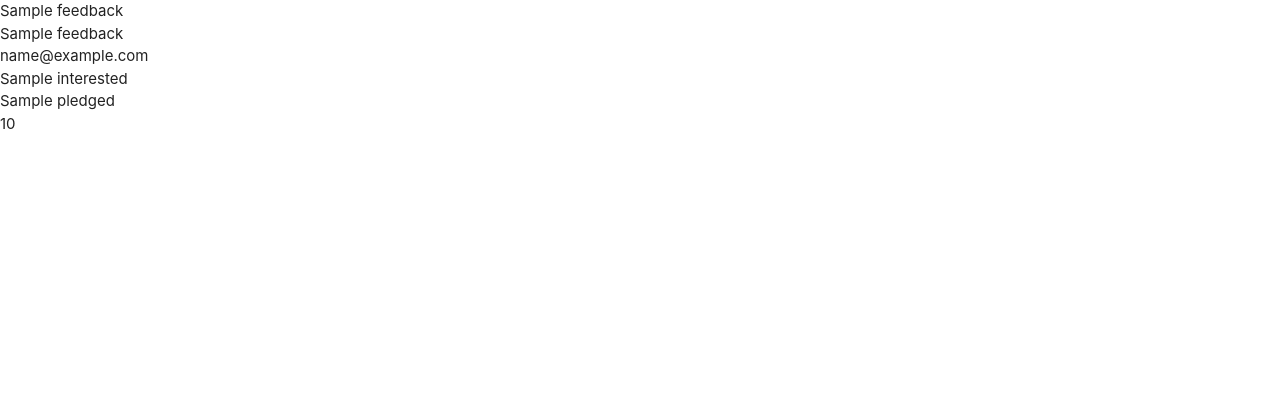
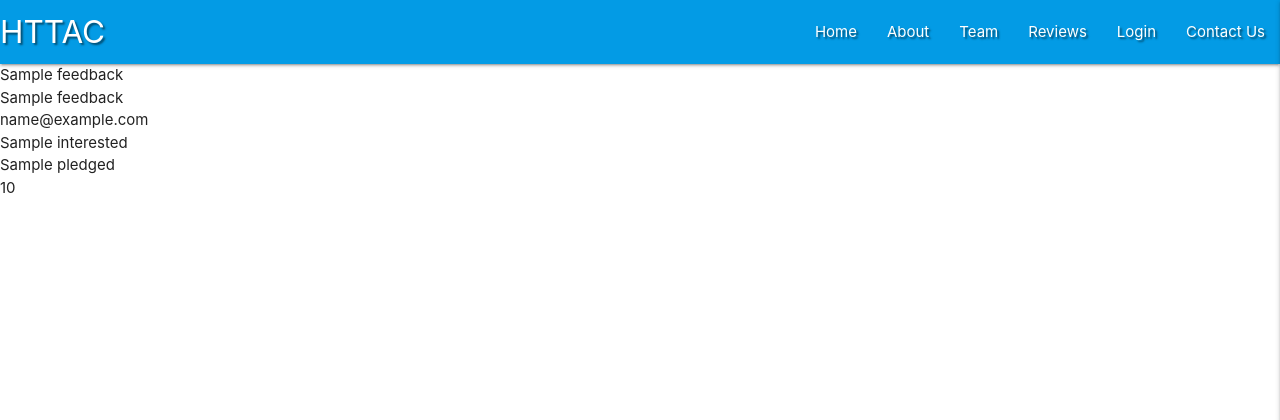
Before and after one commit to Nosjazz/milestone_3, a Flask app: page / in a window 1280 px wide. Shown: the top 420 px of the page. Run offline with Flask 2, Linux system fonts and the light colour scheme; a database or web service that is not in the repository returns one stand-in record (values such as "Sample title"); some libraries are stand-ins or nearby versions.

Commit message:
add materialize nav and side bar

```diff
--- a/static/css/style.css
+++ b/static/css/style.css
@@ -0,0 +1,3 @@
+.text-shadow {
+    text-shadow: 2px 2px 2px rgba(0,0,0,0.5)
+}
--- a/static/js/script.js
+++ b/static/js/script.js
@@ -0,0 +1,3 @@
+$(document).ready(function () {
+    $(".sidenav").sidenav({edge: "right"});
+});
--- a/templates/base.html
+++ b/templates/base.html
@@ -11,13 +11,43 @@
     <title>Test</title>
 </head>
 <body>
+
+    <header>
+    <!-- Top nav -->
+          <nav class="nav-extended text-shadow light-blue darken-1">
+            <div class="nav-wrapper">
+            <a href="{{ url_for('get_feedback') }}" class="brand-logo">HTTAC</a>
+            <a href="#" data-target="mobile-demo" class="sidenav-trigger right"><i class="fas fa-bars"></i></a>
+            <ul class="right hide-on-med-and-down">
+                <li><a href="{{ url_for('get_feedback') }}">Home</a></li>
+                <li><a href="#">About</a></li>
+                <li><a href="#">Team</a></li>
+                <li><a href="#">Reviews</a></li>
+                <li><a href="#">Login</a></li>
+                <li><a href="#">Contact Us</a></li>
+            </ul>
+            </div>
+        </nav>
+
+    <!-- mobile nav -->
+        <ul class="sidenav" id="mobile-demo">
+            <li><h4 class="center-align light-blue-text text-darken-4">HTTAC</h4></li>
+            <li><a href="{{ url_for('get_feedback') }}">Home</a></li>
+            <li><a href="#">About</a></li>
+            <li><a href="#">Team</a></li>
+            <li><a href="#">Reviews</a></li>
+            <li><a href="#">Login</a></li>
+            <li><a href="#">Contact Us</a></li>
+        </ul>
+    </header>
+
     {% block content %}
     {% endblock %}
 
-    <script src="http://code.jquery.com/jquery-3.5.1.min.js"
+    <script src="https://code.jquery.com/jquery-3.5.1.min.js"
         integrity="sha256-9/aliU8dGd2tb6OSsuzixeV4y/faTqgFtohetphbbj0=" crossorigin="anonymous"></script>
     <script src="https://cdnjs.cloudflare.com/ajax/libs/materialize/1.0.0/js/materialize.min.js"></script>
-    <script sric="{{ url_for('static', filename='js/script.js') }}"></script>
+    <script src="{{ url_for('static', filename='js/script.js') }}"></script>
     {% block scripts %}
     {% endblock %}
 </body>
--- a/templates/tasks.html
+++ b/templates/tasks.html
@@ -9,4 +9,5 @@
         {{ feed.pledged }}<br>
         {{ feed.amount }}<br>
     {% endfor %}
+
 {% endblock %}
```
